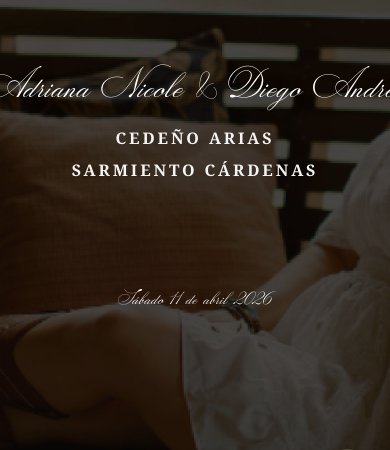
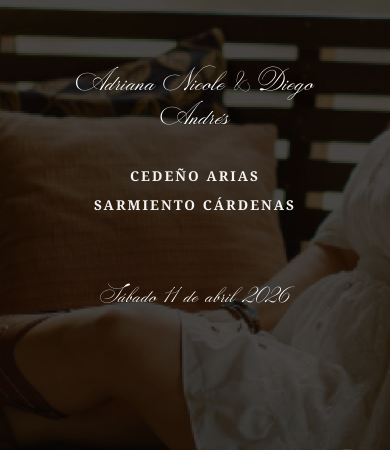
Before and after one commit to ortizalfano/boda-adriana-diego, a website built with Vite: page index.html in a window 390 px wide. Shown: the part 328-778 px from the top of the page. Built offline with nearby package versions, Linux system fonts and the light colour scheme; files whose address does not match are found by name.

Commit message:
Fix hero section mobile responsiveness: allow name wrapping and adjust spacing

```diff
--- a/style.css
+++ b/style.css
@@ -187,7 +187,10 @@ section {
   letter-spacing: 0.01em;
   text-shadow: 0 2px 20px rgba(0, 0, 0, 0.35);
   margin-bottom: 18px;
-  white-space: nowrap;
+  white-space: normal;
+  /* Changed from nowrap to allow wrapping on small screens */
+  max-width: 90%;
+  /* Keep it centered and within bounds */
 }
 
 /* Surname line – two columns, spaced apart, all-caps Avenir */
@@ -1039,17 +1042,22 @@ section {
 
 @media (max-width: 540px) {
   .hero-names {
-    font-size: 2.6rem;
+    font-size: clamp(1.8rem, 8vw, 2.2rem);
+    line-height: 1.1;
+    margin-bottom: 30px;
   }
 
   .hero-surnames {
     flex-direction: column;
-    gap: 6px;
-    letter-spacing: 0.18em;
+    gap: 8px;
+    letter-spacing: 0.15em;
+    font-size: 0.85rem;
+    margin-bottom: 60px;
+    /* Reduced from 100px */
   }
 
   .hero-date {
-    font-size: 1.3rem;
+    font-size: 1.6rem;
   }
 
   .section-title-white,
```
